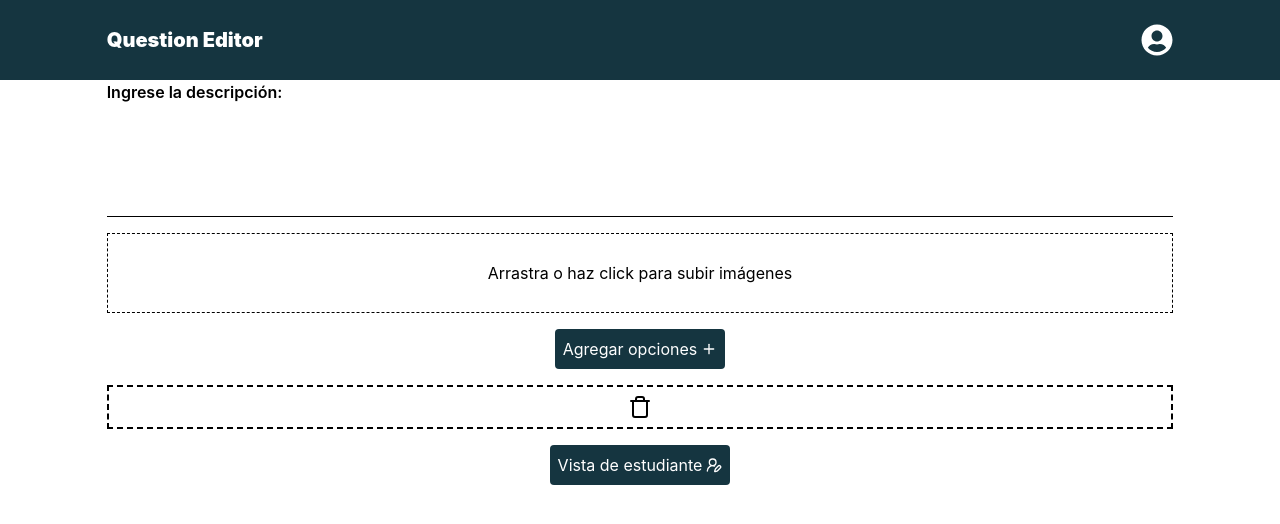
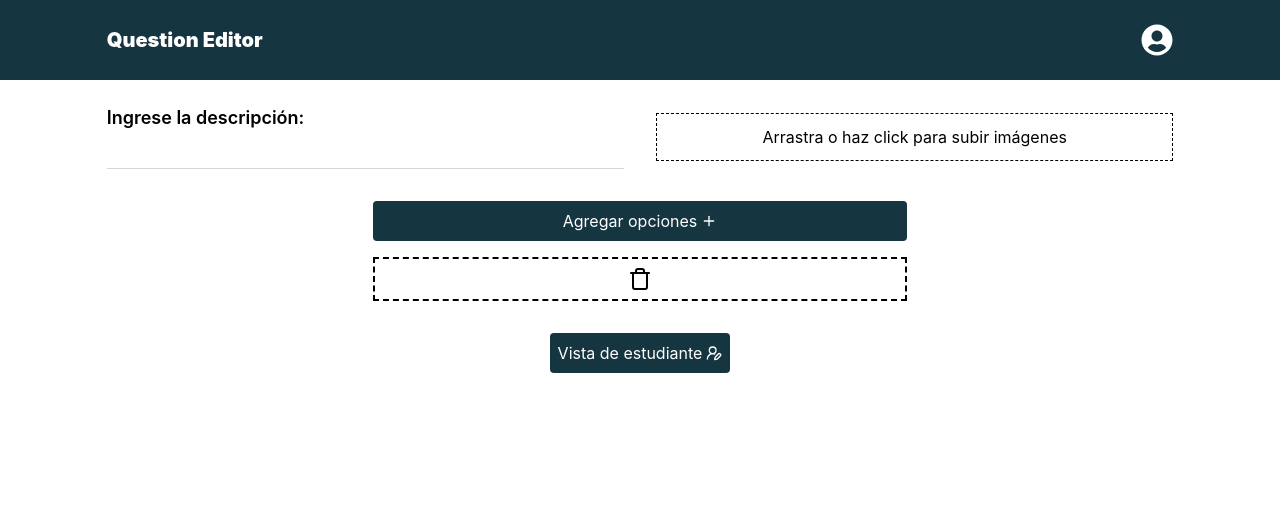
Before and after one commit to sae0-3/bit-a-bit, a React (Vite) app in the folder frontend/: page /questions/dynamic/create in a window 1280 px wide. Shown: the top 524 px of the page. Built offline with nearby package versions, Linux system fonts and the light colour scheme.

Commit message:
refactor(frontend): adaptar estilos a vistas desktop

```diff
--- a/frontend/src/components/DescriptionEditor.tsx
+++ b/frontend/src/components/DescriptionEditor.tsx
@@ -1,29 +1,38 @@
+import { useRef } from 'react'
+
 import { useQuestionFormStore } from '../stores/question-form.store'
-import { DropzoneImagesUpload } from './DropzoneImagesUpload'
 
 export const DescriptionEditor = () => {
+  const textareaRef = useRef<HTMLTextAreaElement | null>(null)
   const { description, setDescription } = useQuestionFormStore()
 
+  const handleInput = () => {
+    const el = textareaRef.current
+
+    if (el) {
+      el.style.height = 'auto'
+      el.style.height = `${el.scrollHeight + 1}px`
+    }
+  }
+
   return (
-    <div className="w-10/12 flex flex-col gap-4">
-      <div className="flex flex-col gap-2">
+    <div className="flex flex-col gap-2 w-full">
       <label
         htmlFor="description"
-          className="font-semibold"
+        className="font-semibold text-lg"
       >
         Ingrese la descripción:
       </label>
       <textarea
         name="description"
         id="description"
-          rows={4}
-          className="resize-none focus:outline-none border-b border-b-black pb-2"
+        className="resize-none w-full border-b border-b-gray-300 focus:outline-none focus:border-b-black pb-1 max-h-50"
+        ref={textareaRef}
+        onInput={handleInput}
+        rows={1}
         value={description}
         onChange={(e) => setDescription(e.target.value)}
       />
     </div>
-
-      <DropzoneImagesUpload />
-    </div>
   )
 }
--- a/frontend/src/components/DropzoneImagesUpload.tsx
+++ b/frontend/src/components/DropzoneImagesUpload.tsx
@@ -36,13 +36,13 @@ export const DropzoneImagesUpload = () => {
   })
 
   return (
-    <div className="flex flex-col items-center justify-center">
+    <div className="flex flex-col items-center justify-center w-full">
       <div
-        className={`flex items-center justify-center w-full h-12 border border-dashed md:h-20 ${isDragActive ? 'bg-gray-100' : ''}`}
+        className={`flex items-center justify-center w-full h-12 border border-dashed cursor-pointer ${isDragActive ? 'bg-gray-100' : ''}`}
         {...getRootProps()}
       >
         <input {...getInputProps()} />
-        <p className="text-center">Arrastra o haz click para subir imágenes</p>
+        <p className="text-center select-none">Arrastra o haz click para subir imágenes</p>
       </div>
 
       <div className={`flex overflow-x-auto gap-4 w-full ${images.length > 0 ? 'mt-4' : ''}`}>
--- a/frontend/src/components/Options.tsx
+++ b/frontend/src/components/Options.tsx
@@ -4,16 +4,19 @@ import {
   DragOverlay,
 } from '@dnd-kit/core'
 import { useState } from 'react'
+import { LuPlus } from 'react-icons/lu'
 
 import { useSensors } from '../hooks/useSensors'
 import { useQuestionFormStore } from '../stores/question-form.store'
+import { AddOptionModal } from './AddOptionModal'
 import { DraggableValue } from './DraggableValue'
 import { TrashBin } from './TrashBin'
 
 export const Options = () => {
+  const [viewModal, setviewModal] = useState(false)
   const [activeId, setActiveId] = useState<string | null>(null)
-  const { options, removeOption } = useQuestionFormStore()
   const sensors = useSensors()
+  const { options, addOption, removeOption } = useQuestionFormStore()
 
   const handleDragEnd = (event: DragEndEvent) => {
     const { over, active } = event
@@ -25,6 +28,21 @@ export const Options = () => {
   }
 
   return (
+    <div className="w-full flex flex-col gap-4">
+      <button className="bg-primary-dark text-white p-2 rounded hover:cursor-pointer flex items-center justify-center gap-1"
+        onClick={() => setviewModal(true)}
+      >
+        <span className="text-center">Agregar opciones</span>
+        <LuPlus />
+      </button>
+
+      {viewModal && (
+        <AddOptionModal
+          addOption={addOption}
+          onClose={() => setviewModal(false)}
+        />
+      )}
+
       <DndContext
         sensors={sensors}
         onDragStart={(event) => {
@@ -35,7 +53,7 @@ export const Options = () => {
           setActiveId(null)
         }}
       >
-      <div className="flex flex-col w-10/12">
+        <div className="flex flex-col">
           <div className={`flex gap-2 flex-wrap justify-center ${options.length > 0 ? 'mb-4' : ''}`}>
             {options.map((value, index) => (
               <DraggableValue
@@ -58,5 +76,6 @@ export const Options = () => {
           </DragOverlay>
         </div>
       </DndContext>
+    </div>
   )
 }
--- a/frontend/src/routes/questions/dynamic/create.tsx
+++ b/frontend/src/routes/questions/dynamic/create.tsx
@@ -1,39 +1,32 @@
 import { createFileRoute, Link } from '@tanstack/react-router'
-import { useState } from 'react'
-import { LuPlus, LuUserRoundPen } from 'react-icons/lu'
+import { LuUserRoundPen } from 'react-icons/lu'
 
-import { AddOptionModal } from '../../../components/AddOptionModal'
 import { DescriptionEditor } from '../../../components/DescriptionEditor'
+import { DropzoneImagesUpload } from '../../../components/DropzoneImagesUpload'
 import { Options } from '../../../components/Options'
-import { useQuestionFormStore } from '../../../stores/question-form.store'
 
 export const Route = createFileRoute('/questions/dynamic/create')({
   component: RouteComponent,
 })
 
 function RouteComponent() {
-  const [viewModal, setviewModal] = useState(false)
-  const { addOption } = useQuestionFormStore()
+  return (
+    <div className="flex w-full flex-col justify-center items-center gap-8 py-6">
+      <div className="w-10/12 flex flex-col items-center justify-center gap-4 lg:flex-row lg:gap-8">
+        <div className="w-full lg:w-1/2">
+          <DescriptionEditor />
+        </div>
 
-  return (
-    <div className="flex w-full flex-col justify-center items-center gap-4">
-      <DescriptionEditor />
+        <div className="w-full lg:w-1/2">
+          <DropzoneImagesUpload />
+        </div>
+      </div>
 
-      {viewModal && (
-        <AddOptionModal
-          addOption={addOption}
-          onClose={() => setviewModal(false)}
-        />
-      )}
-
-      <button className="bg-primary-dark text-white p-2 rounded hover:cursor-pointer flex items-center gap-1"
-        onClick={() => setviewModal(true)}
-      >
-        <span>Agregar opciones</span>
-        <LuPlus />
-      </button>
-
-      <Options />
+      <div className="w-10/12 flex flex-col items-center justify-center gap-4 lg:flex-row lg:gap-8">
+        <div className="w-full lg:w-1/2">
+          <Options />
+        </div>
+      </div>
 
       <Link
         to="/questions/dynamic/view"
```
Lines whose indentation alone changed are shown as unchanged.
